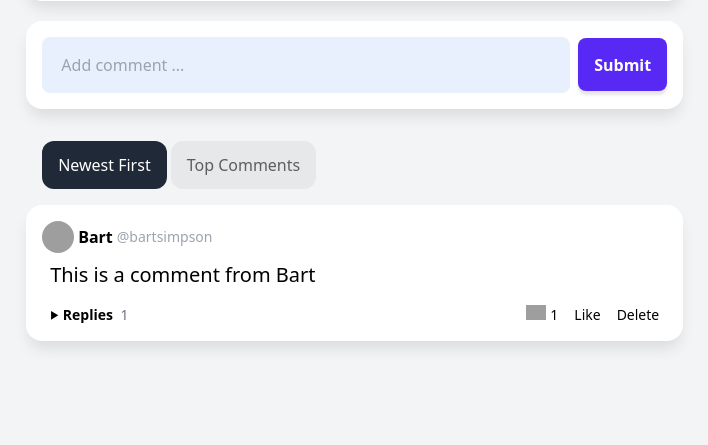
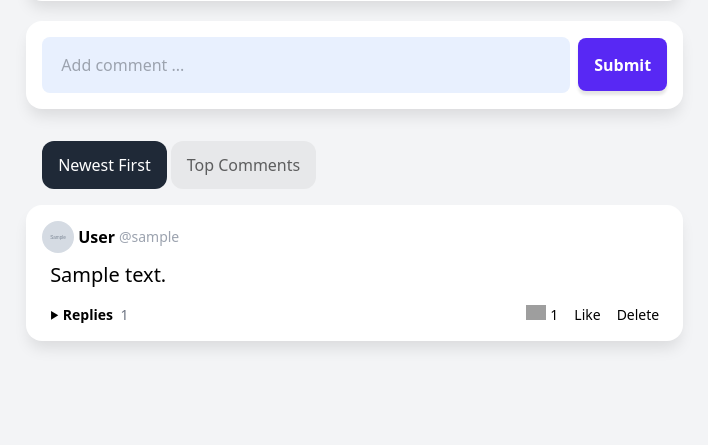
Before and after one commit to NguyenHoangNhatPhi/Django-Blogs, a Django app: page /post-detail/1 in a window 1280 px wide. Shown: the part 1265-1710 px from the top of the page, without its empty margins (80-788 px from the left). Run offline with Django 5.2, Linux system fonts and the light colour scheme; tables that the repository leaves empty hold one stand-in row (values such as "Sample post"); grey boxes marked "Sample" are stand-in pictures; some libraries are stand-ins or nearby versions; grey boxes are pictures that could not be loaded.

Commit message:
Seupt Comment Model

```diff
--- a/a_posts/admin.py
+++ b/a_posts/admin.py
@@ -2,4 +2,4 @@ from django.contrib import admin
 
 from a_posts.models import *
 
-admin.site.register([Post, Tag])
+admin.site.register([Post, Tag, Comment])
--- a/a_posts/models.py
+++ b/a_posts/models.py
@@ -41,3 +41,27 @@ class Tag(models.Model):
 
     class Meta:
         ordering = ["order"]
+
+
+class Comment(models.Model):
+    author = models.ForeignKey(
+        User, on_delete=models.SET_NULL, null=True, related_name="comments"
+    )
+    parent_post = models.ForeignKey(
+        Post, on_delete=models.CASCADE, related_name="comments"
+    )
+    body = models.CharField(max_length=150)
+    created = models.DateTimeField(auto_now_add=True)
+    id = models.CharField(
+        max_length=100,
+        default=uuid.uuid4,
+        unique=True,
+        primary_key=True,
+        editable=False,
+    )
+
+    def __str__(self) -> str:
+        try:
+            return f"{self.author.username} : {self.body[:30]}"
+        except:
+            return f"no author : {self.body[:30]}"
--- a/a_users/models.py
+++ b/a_users/models.py
@@ -18,7 +18,6 @@ class Profile(models.Model):
     @property
     def avatar(self):
         try:
-            print(self.image.url)
             default_avatar = self.image.url
 
         except:
--- a/a_users/urls.py
+++ b/a_users/urls.py
@@ -4,7 +4,7 @@ from a_users import views
 
 urlpatterns = [
     path("profile/", views.profile_view, name="profile"),
-    path("user/<username>/", views.profile_view, name="userprofile"),
+    path("user/<username>/", views.profile_view, name="user-profile"),
     path("profile-edit/", views.profile_edit_view, name="profile-edit"),
     path("profile-delete", views.profile_delete_view, name="profile-delete"),
     path("profile-onboarding/", views.profile_edit_view, name="profile-onboarding")
--- /dev/null
+++ b/templates/a_posts/comment.html
@@ -0,0 +1,74 @@
+{% load static %}
+
+<comment class="card p-4 !mb-4">
+    <div class="flex justify-between items-center">
+        {% if comment.author %}
+            <a class="flex items-center gap-1 mb-2" href="{% url 'user-profile' comment.author.username %}">
+                <img class="w-8 h-8 object-cover rounded-full" src="{{comment.author.profile.avatar}}">
+                <span class="font-bold hover:underline">{{comment.author.profile.name}}</span>
+                <span class="text-sm font-normal text-gray-400">@{{comment.author.username}}</span>
+            </a>
+        {% else %}
+            <div class="flex items-center gap-1 mb-4">
+                <img class="w-8 h-8 object-cover rounded-full" src="{% static 'images/avatar_default.svg' %}">
+                <span class=" text-gray-500">no author</span>
+            </div>
+        {% endif %}
+
+    </div>
+    <p class="text-xl px-2">
+        {{comment.body}}
+    </p>
+    <div x-data="{ repliesOpen: false }" class="flex items-center justify-between flex-wrap text-sm px-2">
+        <a @click="repliesOpen = !repliesOpen" class="font-bold hover:underline cursor-pointer">
+            <div class="inline-block" x-bind:class="repliesOpen && 'rotate-90 duration-300'">
+                <svg transform="rotate(90)" width="9" height="9" viewBox="0 0 25 25">
+                    <path d="M24 22h-24l12-20z" />
+                </svg>
+            </div>
+            Replies
+            <span class="font-light text-gray-500 ml-1">1</span>
+        </a>
+        <div class="flex items-center gap-4 [&>a:hover]:underline">
+            <div class="flex items-center gap-1">
+                <img class="w-5 -mt-1" src="https://img.icons8.com/small/24/000000/fire-heart.png">
+                1
+            </div>
+            <a href="">Like</a>
+            <a href="">Delete</a>
+        </div>
+
+        <div x-show="repliesOpen" x-cloak class="basis-full mt-3 pl-8 grid grid-cols-1">
+
+            <reply class="flex items-end justify-between py-4 border-t">
+                <div class="flex">
+                    <a href="">
+                        <img class="w-8 h-8 object-cover rounded-full mr-2"
+                            src="https://img.icons8.com/small/96/A9A9A9/happy.png">
+                    </a>
+                    <div class="w-fit">
+                        <a class="block" href="">
+                            <span class="font-bold hover:underline">Homer</span>
+                            <span class="text-sm text-gray-400">@homersimpson</span>
+                        </a>
+                        <div class="mr-3">This is a reply from Homer</div>
+                    </div>
+                </div>
+                <div class="flex items-center gap-4 [&>a:hover]:underline">
+                    <div class="flex items-center gap-1">
+                        <img class="w-5 -mt-1" src="https://img.icons8.com/small/24/000000/fire-heart.png">
+                        1
+                    </div>
+                    <a href="">Like</a>
+                    <a href="">Delete</a>
+                </div>
+            </reply>
+
+            <form method="POST" class="replyform flex justify-between" autocomplete="off">
+                {% csrf_token %}
+                <input type="text" name="reply" placeholder="Add reply ..." maxlength="150">
+                <button class="block" type="submit">Submit</button>
+            </form>
+        </div>
+    </div>
+</comment>
--- a/templates/a_posts/post.html
+++ b/templates/a_posts/post.html
@@ -11,7 +11,7 @@
     </figure>
     <div class="p-4 pb-2">
         {% if post.author %}
-            <a class="flex items-center gap-1 mb-4" href="{% url 'userprofile' post.author.username %}">
+            <a class="flex items-center gap-1 mb-4" href="{% url 'user-profile' post.author.username %}">
                 <img class="w-8 h-8 object-cover rounded-full" src="{{post.author.profile.avatar}}">
                 <span class="font-bold hover:underline">{{post.author.profile.name}}</span>
                 <span class="text-sm text-gray-400">@{{post.author.username}}</span>
--- a/templates/a_posts/post_detail.html
+++ b/templates/a_posts/post_detail.html
@@ -19,71 +19,9 @@
     </div>
 
     <div id="tab-contents">
-        <comment class="card p-4 !mb-4">
-            <div class="flex justify-between items-center">
-                <a class="flex items-center gap-1 mb-2" href="">
-                    <img class="w-8 h-8 object-cover rounded-full"
-                        src="https://img.icons8.com/small/96/A9A9A9/happy.png">
-                    <span class="font-bold hover:underline">Bart</span>
-                    <span class="text-sm font-normal text-gray-400">@bartsimpson</span>
-                </a>
-            </div>
-            <p class="text-xl px-2">
-                This is a comment from Bart
-            </p>
-            <div x-data="{ repliesOpen: false }" class="flex items-center justify-between flex-wrap text-sm px-2">
-                <a @click="repliesOpen = !repliesOpen" class="font-bold hover:underline cursor-pointer">
-                    <div class="inline-block" x-bind:class="repliesOpen && 'rotate-90 duration-300'">
-                        <svg transform="rotate(90)" width="9" height="9" viewBox="0 0 25 25">
-                            <path d="M24 22h-24l12-20z" />
-                        </svg>
-                    </div>
-                    Replies
-                    <span class="font-light text-gray-500 ml-1">1</span>
-                </a>
-                <div class="flex items-center gap-4 [&>a:hover]:underline">
-                    <div class="flex items-center gap-1">
-                        <img class="w-5 -mt-1" src="https://img.icons8.com/small/24/000000/fire-heart.png">
-                        1
-                    </div>
-                    <a href="">Like</a>
-                    <a href="">Delete</a>
-                </div>
-
-                <div x-show="repliesOpen" x-cloak class="basis-full mt-3 pl-8 grid grid-cols-1">
-
-                    <reply class="flex items-end justify-between py-4 border-t">
-                        <div class="flex">
-                            <a href="">
-                                <img class="w-8 h-8 object-cover rounded-full mr-2"
-                                    src="https://img.icons8.com/small/96/A9A9A9/happy.png">
-                            </a>
-                            <div class="w-fit">
-                                <a class="block" href="">
-                                    <span class="font-bold hover:underline">Homer</span>
-                                    <span class="text-sm text-gray-400">@homersimpson</span>
-                                </a>
-                                <div class="mr-3">This is a reply from Homer</div>
-                            </div>
-                        </div>
-                        <div class="flex items-center gap-4 [&>a:hover]:underline">
-                            <div class="flex items-center gap-1">
-                                <img class="w-5 -mt-1" src="https://img.icons8.com/small/24/000000/fire-heart.png">
-                                1
-                            </div>
-                            <a href="">Like</a>
-                            <a href="">Delete</a>
-                        </div>
-                    </reply>
-
-                    <form method="POST" class="replyform flex justify-between" autocomplete="off">
-                        {% csrf_token %}
-                        <input type="text" name="reply" placeholder="Add reply ..." maxlength="150">
-                        <button class="block" type="submit">Submit</button>
-                    </form>
-                </div>
-            </div>
-        </comment>
+        {% for comment in post.comments.all %}
+            {% include 'a_posts/comment.html' %}
+        {% endfor %}
     </div>
 </div>
 
```
Also changed, not shown: a_posts/migrations/0007_comment.py (added).
